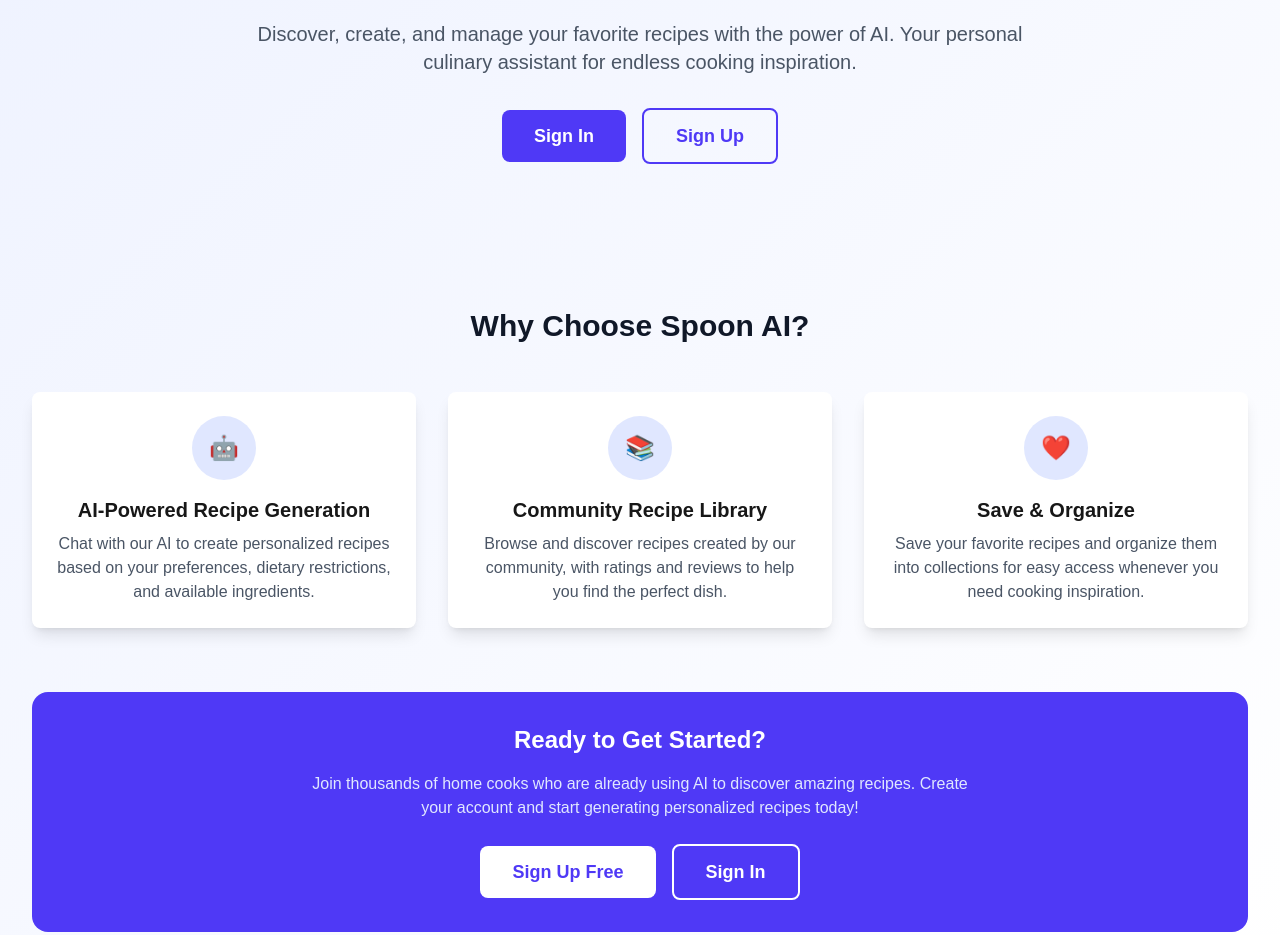
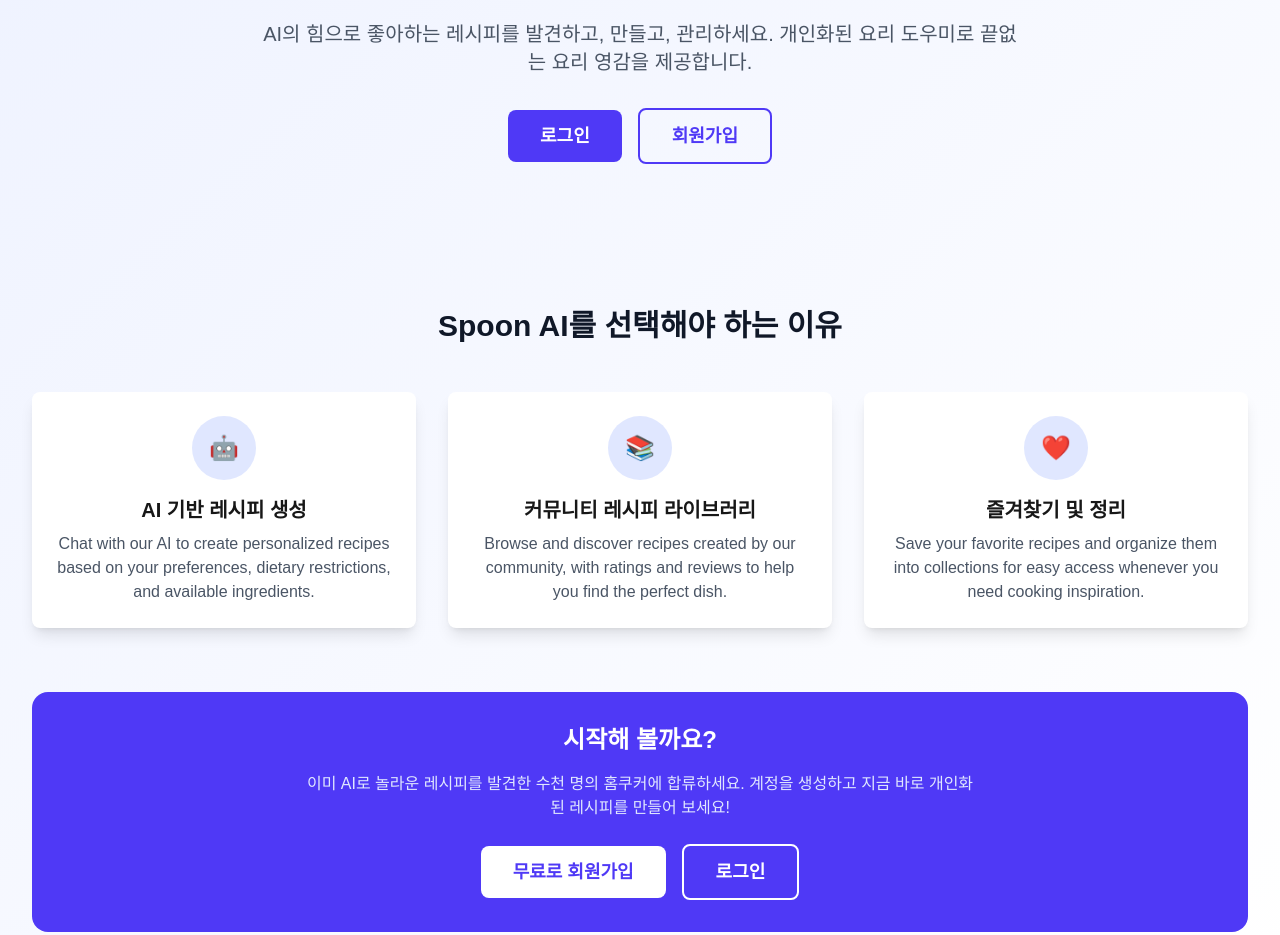
Before and after one commit to nero7151/spoon-ai-frontend, a Next.js app: page / in a window 1280 px wide. Shown: the part 257-1192 px from the top of the page. Built offline with nearby package versions, Linux system fonts and the light colour scheme.

Commit message:
한글화1

```diff
--- a/src/app/login/page.tsx
+++ b/src/app/login/page.tsx
@@ -74,10 +74,10 @@
       <div className="max-w-md w-full space-y-8">
         <div>
           <h2 className="mt-6 text-center text-3xl font-extrabold text-gray-900">
-            Sign in to your account
+            로그인
           </h2>
           <p className="mt-2 text-center text-sm text-gray-600">
-            Welcome to Spoon AI Recipe Site
+            Spoon AI 레시피 사이트에 오신 것을 환영합니다
           </p>
         </div>
         <form className="mt-8 space-y-6" onSubmit={handleSubmit}>
@@ -124,7 +124,7 @@
               disabled={isLoading}
               className="group relative w-full flex justify-center py-2 px-4 border border-transparent text-sm font-medium rounded-md text-white bg-indigo-600 hover:bg-indigo-700 focus:outline-none focus:ring-2 focus:ring-offset-2 focus:ring-indigo-500 disabled:opacity-50 disabled:cursor-not-allowed mb-2"
             >
-              {isLoading ? 'Signing in...' : 'Sign in'}
+              {isLoading ? '로그인 중...' : '로그인'}
             </button>
 
             <button
@@ -138,9 +138,9 @@
 
           <div className="text-center">
             <p className="text-sm text-gray-600">
-              Don't have an account?{' '}
+              Don&apos;t have an account?{' '}
               <a href="/register" className="font-medium text-indigo-600 hover:text-indigo-500">
-                Sign up
+                회원가입
               </a>
             </p>
           </div>
--- a/src/app/page.tsx
+++ b/src/app/page.tsx
@@ -12,23 +12,23 @@
         {/* Hero Section */}
         <div className="text-center py-20">
           <h1 className="text-4xl md:text-6xl font-bold text-gray-900 mb-6">
-            Welcome to <span className="text-indigo-600">Spoon AI</span>
+            Spoon AI에 오신 것을 환영합니다
           </h1>
           <p className="text-xl text-gray-600 mb-8 max-w-3xl mx-auto">
-            Discover, create, and manage your favorite recipes with the power of AI.
-            Your personal culinary assistant for endless cooking inspiration.
+            AI의 힘으로 좋아하는 레시피를 발견하고, 만들고, 관리하세요.
+            개인화된 요리 도우미로 끝없는 요리 영감을 제공합니다.
           </p>
 
           {isAuthenticated ? (
             <div className="space-y-4">
               <p className="text-lg text-gray-700">
-                Welcome back, <span className="font-semibold">{user?.username}</span>!
+                환영합니다, <span className="font-semibold">{user?.username}</span>님!
               </p>
               <Link
                 href="/dashboard"
                 className="inline-block bg-indigo-600 hover:bg-indigo-700 text-white font-semibold py-3 px-8 rounded-lg text-lg transition-colors"
               >
-                Go to Dashboard
+                대시보드로 이동
               </Link>
             </div>
           ) : (
@@ -37,13 +37,13 @@
                   href="/login"
                   className="inline-block bg-indigo-600 hover:bg-indigo-700 text-white font-semibold py-3 px-8 rounded-lg text-lg transition-colors"
                 >
-                Sign In
+                  로그인
                 </Link>
                 <Link
                   href="/register"
                   className="inline-block border-2 border-indigo-600 text-indigo-600 hover:bg-indigo-600 hover:text-white font-semibold py-3 px-8 rounded-lg text-lg transition-colors"
                 >
-                Sign Up
+                  회원가입
                 </Link>
             </div>
           )}
@@ -52,14 +52,14 @@
         {/* Features Section */}
         <div className="py-16">
           <h2 className="text-3xl font-bold text-center text-gray-900 mb-12">
-            Why Choose Spoon AI?
+            Spoon AI를 선택해야 하는 이유
           </h2>
           <div className="grid grid-cols-1 md:grid-cols-3 gap-8">
             <div className="text-center p-6 bg-white rounded-lg shadow-lg">
               <div className="w-16 h-16 bg-indigo-100 rounded-full flex items-center justify-center mx-auto mb-4">
                 <span className="text-2xl">🤖</span>
               </div>
-              <h3 className="text-xl font-semibold mb-2">AI-Powered Recipe Generation</h3>
+              <h3 className="text-xl font-semibold mb-2">AI 기반 레시피 생성</h3>
               <p className="text-gray-600">
                 Chat with our AI to create personalized recipes based on your preferences, dietary restrictions, and available ingredients.
               </p>
@@ -69,7 +69,7 @@
               <div className="w-16 h-16 bg-indigo-100 rounded-full flex items-center justify-center mx-auto mb-4">
                 <span className="text-2xl">📚</span>
               </div>
-              <h3 className="text-xl font-semibold mb-2">Community Recipe Library</h3>
+              <h3 className="text-xl font-semibold mb-2">커뮤니티 레시피 라이브러리</h3>
               <p className="text-gray-600">
                 Browse and discover recipes created by our community, with ratings and reviews to help you find the perfect dish.
               </p>
@@ -79,7 +79,7 @@
               <div className="w-16 h-16 bg-indigo-100 rounded-full flex items-center justify-center mx-auto mb-4">
                 <span className="text-2xl">❤️</span>
               </div>
-              <h3 className="text-xl font-semibold mb-2">Save & Organize</h3>
+              <h3 className="text-xl font-semibold mb-2">즐겨찾기 및 정리</h3>
               <p className="text-gray-600">
                 Save your favorite recipes and organize them into collections for easy access whenever you need cooking inspiration.
               </p>
@@ -90,23 +90,23 @@
         {/* Call to Action Section */}
         {!isAuthenticated && (
           <div className="bg-indigo-600 rounded-2xl p-8 text-center text-white">
-            <h2 className="text-2xl font-bold mb-4">Ready to Get Started?</h2>
+            <h2 className="text-2xl font-bold mb-4">시작해 볼까요?</h2>
             <p className="text-indigo-100 mb-6 max-w-2xl mx-auto">
-              Join thousands of home cooks who are already using AI to discover amazing recipes.
-              Create your account and start generating personalized recipes today!
+              이미 AI로 놀라운 레시피를 발견한 수천 명의 홈쿠커에 합류하세요.
+              계정을 생성하고 지금 바로 개인화된 레시피를 만들어 보세요!
             </p>
             <div className="space-x-4">
                 <Link
                   href="/register"
                   className="inline-block bg-white text-indigo-600 font-semibold py-3 px-8 rounded-lg text-lg hover:bg-gray-100 transition-colors"
                 >
-                Sign Up Free
+                  무료로 회원가입
                 </Link>
                 <Link
                   href="/login"
                   className="inline-block border-2 border-white text-white hover:bg-white hover:text-indigo-600 font-semibold py-3 px-8 rounded-lg text-lg transition-colors"
                 >
-                Sign In
+                  로그인
                 </Link>
             </div>
           </div>
--- a/src/app/register/page.tsx
+++ b/src/app/register/page.tsx
@@ -40,7 +40,7 @@
         const data = await response.json();
         setError(data.message || 'Registration failed');
       }
-    } catch (error) {
+    } catch {
       setError('Network error. Please try again.');
     } finally {
       setIsLoading(false);
@@ -52,10 +52,10 @@
       <div className="max-w-md w-full space-y-8">
         <div>
           <h2 className="mt-6 text-center text-3xl font-extrabold text-gray-900">
-            Create your account
+            회원가입
           </h2>
           <p className="mt-2 text-center text-sm text-gray-600">
-            Join Spoon AI and start your culinary journey
+            Spoon AI에 가입하고 요리 여정을 시작하세요
           </p>
         </div>
         <form className="mt-8 space-y-6" onSubmit={handleSubmit}>
@@ -135,7 +135,7 @@
               disabled={isLoading}
               className="group relative w-full flex justify-center py-2 px-4 border border-transparent text-sm font-medium rounded-md text-white bg-indigo-600 hover:bg-indigo-700 focus:outline-none focus:ring-2 focus:ring-offset-2 focus:ring-indigo-500 disabled:opacity-50 disabled:cursor-not-allowed"
             >
-              {isLoading ? 'Creating account...' : 'Sign up'}
+              {isLoading ? '가입 중...' : '회원가입'}
             </button>
           </div>
 
@@ -143,7 +143,7 @@
             <p className="text-sm text-gray-600">
               Already have an account?{' '}
               <Link href="/login" className="font-medium text-indigo-600 hover:text-indigo-500">
-                Sign in
+                로그인
               </Link>
             </p>
           </div>
--- a/src/components/Navbar.tsx
+++ b/src/components/Navbar.tsx
@@ -26,19 +26,19 @@
                     href="/dashboard"
                     className="text-gray-600 hover:text-gray-900 px-3 py-2 rounded-md text-sm font-medium"
                   >
-                    Dashboard
+                    대시보드
                   </Link>
                   <Link
                     href="/dashboard/recipes"
                     className="text-gray-600 hover:text-gray-900 px-3 py-2 rounded-md text-sm font-medium"
                   >
-                    Browse Recipes
+                    레시피 목록
                   </Link>
                   <Link
                     href="/dashboard/generate"
                     className="text-gray-600 hover:text-gray-900 px-3 py-2 rounded-md text-sm font-medium"
                   >
-                    Generate Recipe
+                    레시피 생성
                   </Link>
                 </div>
               </div>
@@ -49,7 +49,7 @@
             {isAuthenticated ? (
               <>
                 <span className="text-gray-700 text-sm">
-                  Welcome, {user?.username}!
+                  {user?.username}님, 환영합니다!
                 </span>
                 <button
                   onClick={handleLogout}
@@ -64,13 +64,13 @@
                   href="/login"
                   className="text-gray-600 hover:text-gray-900 px-3 py-2 rounded-md text-sm font-medium"
                 >
-                  Login
+                  로그인
                 </Link>
                 <Link
                   href="/register"
                   className="bg-indigo-600 hover:bg-indigo-700 text-white px-4 py-2 rounded-md text-sm font-medium focus:outline-none focus:ring-2 focus:ring-offset-2 focus:ring-indigo-500"
                 >
-                  Sign Up
+                  회원가입
                 </Link>
               </div>
             )}
```
Also changed, not shown: src/app/dashboard/page.tsx (+8 -8 lines). Lines whose indentation alone changed are shown as unchanged.
